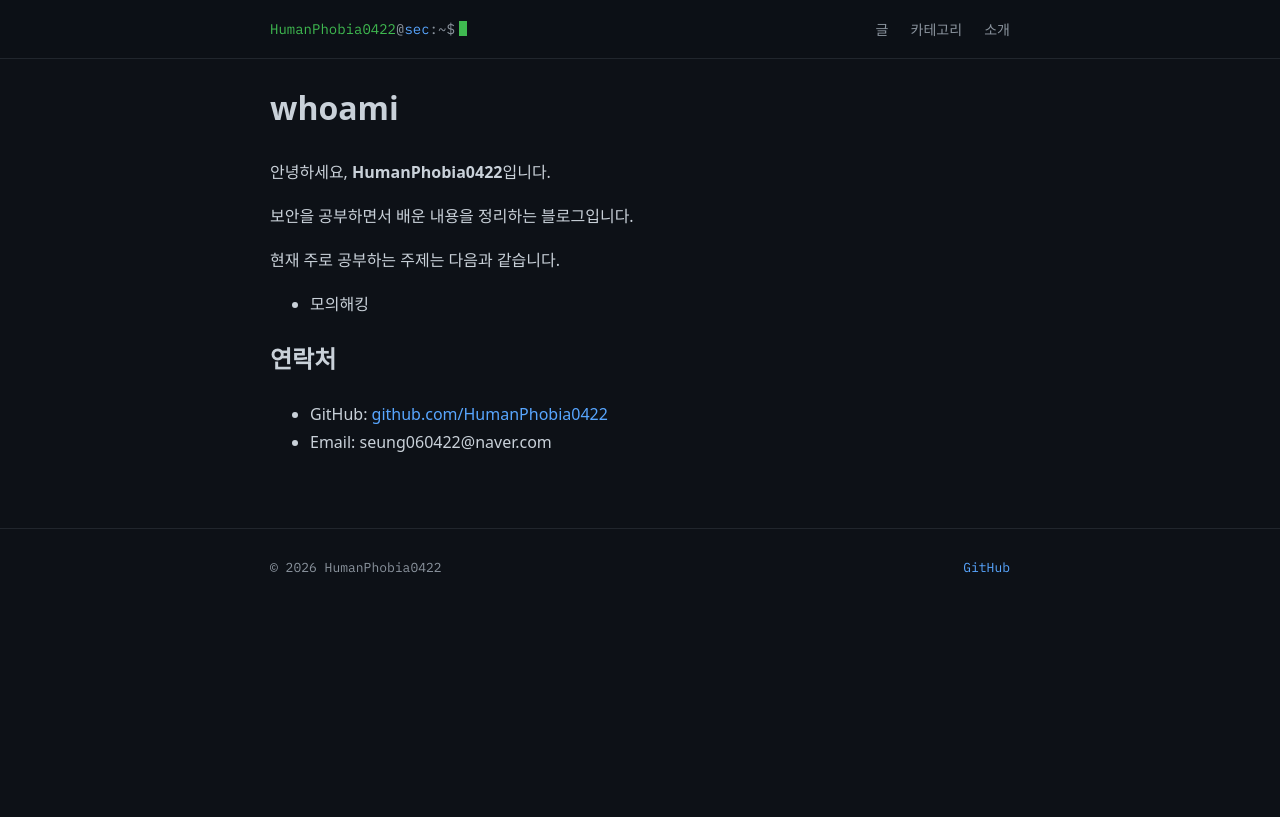
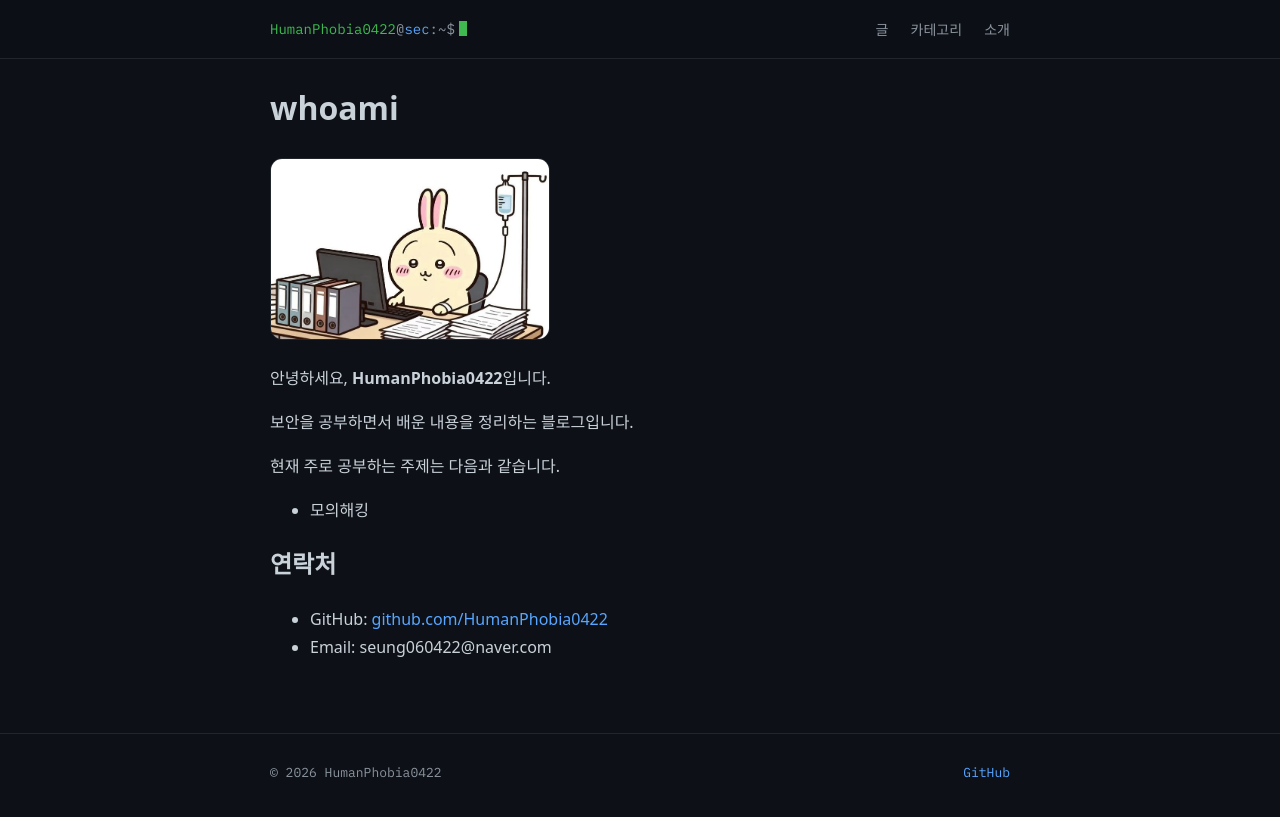
Before and after one commit to HumanPhobia0422/humanphobia0422.github.io, a Jekyll site: the page built from about.md, in a window 1280 px wide. Shown: the top 817 px of the page. Built offline with Jekyll 4.4.1, drawn with Linux system fonts in a browser that asks for light colours; some web fonts are replaced.

Commit message:
Add profile image to about page

```diff
--- a/about.md
+++ b/about.md
@@ -5,6 +5,8 @@ permalink: /about/
 ---
 
 # whoami
+
+<img class="about-profile" src="{{ '/assets/images/profile.jpeg' | relative_url }}" alt="컴퓨터 앞에서 공부하는 토끼 프로필 그림" width="735" height="475">
 
 안녕하세요, **HumanPhobia0422**입니다.
 
--- a/assets/css/style.css
+++ b/assets/css/style.css
@@ -355,3 +355,14 @@ a:hover { text-decoration: underline; }
   .site-header .wrap { height: auto; min-height: 58px; flex-wrap: wrap; gap: 8px 16px; padding-top: 10px; padding-bottom: 10px; }
   .site-nav a:first-child { margin-left: 0; }
 }
+
+/* ---------- 소개 프로필 ---------- */
+.about-profile {
+  display: block;
+  width: 280px;
+  max-width: 100%;
+  height: auto;
+  margin: 8px 0 24px;
+  border: 1px solid var(--line);
+  border-radius: 12px;
+}
```
Also changed, not shown: assets/images/profile.jpeg (added).
